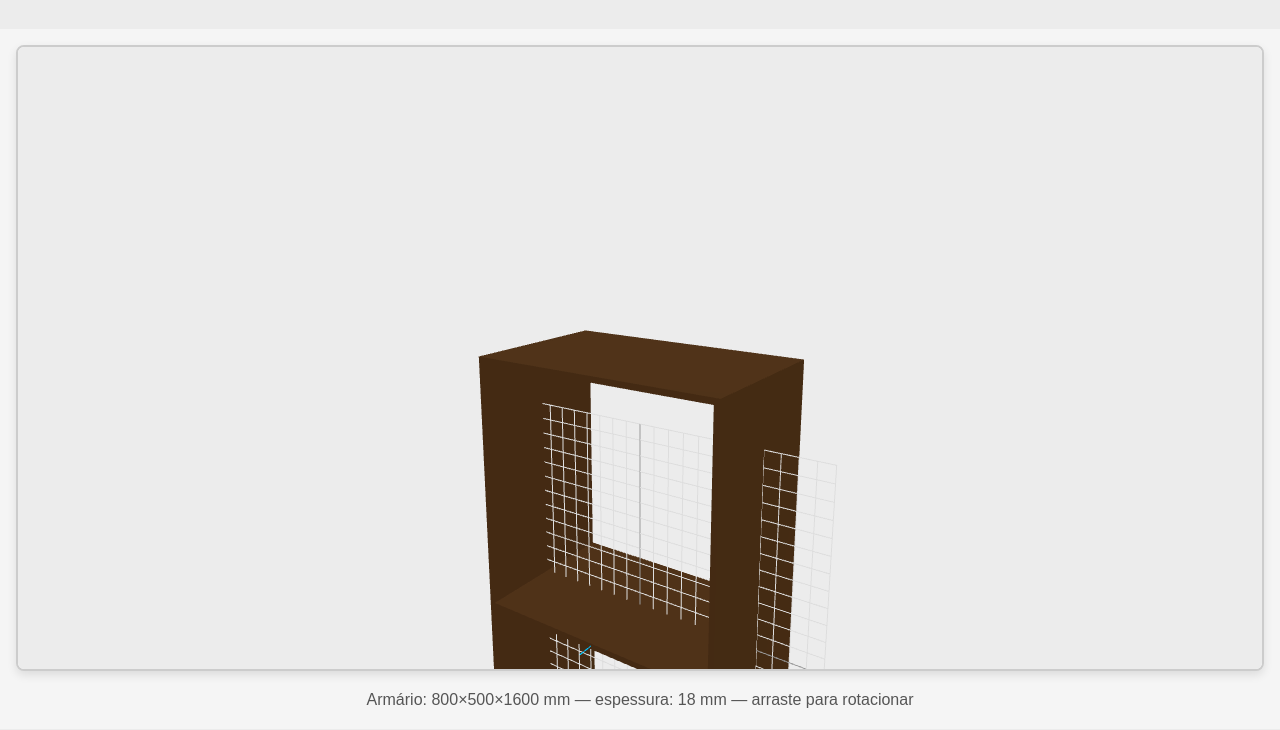
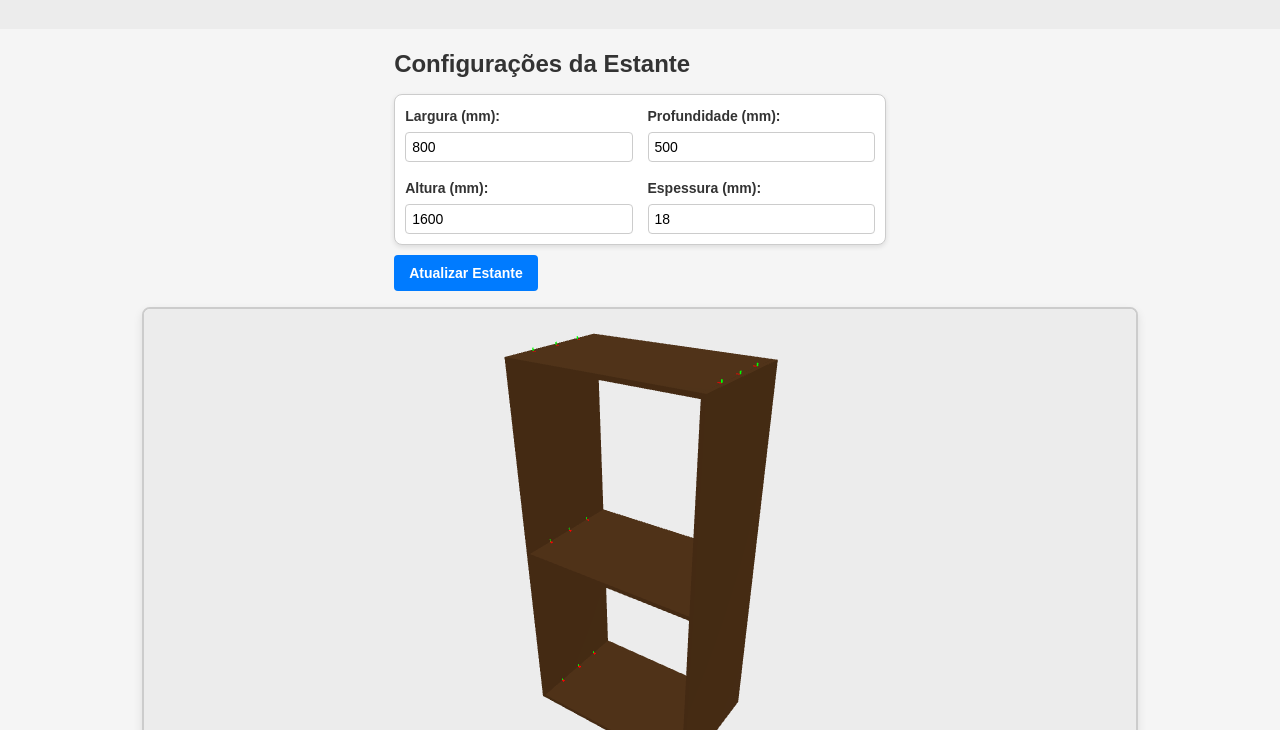
Before and after one commit to MarcoBosc/Desafio-haixun-threeJS, a website with bundled scripts: page src/index.html in a window 1280 px wide. Shown: the part 70-800 px from the top of the page. Built offline with nearby package versions, Linux system fonts and the light colour scheme; animation ran at ten frames a second.

Commit message:
Lógica para furacoes dinamicas e redimensionamento da estante

```diff
--- a/src/index.html
+++ b/src/index.html
@@ -4,6 +4,7 @@
     <meta charset="UTF-8">
     <meta name="viewport" content="width=device-width, initial-scale=1.0">
     <meta name="description" content="Visualização 3D de uma estante armário usando Three.js. Interativa, com dimensões reais, para estudo ou demonstração.">
+    <meta name="keywords" content="3D, Estante, Armário, Three.js, Interativo, Móveis, Visualização 3D">
     <title>Estante 3D Interativa | Three.js</title>
     <link rel="stylesheet" href="./styles/styles.css">
 </head>
@@ -13,10 +14,37 @@
     </header>
 
     <main>
-        <section id="shelf-container"></section>
-        <aside id="info">
-            Armário: 800×500×1600 mm — espessura: 18 mm — arraste para rotacionar
-        </aside>
+        <section id="controls-section" aria-labelledby="controls-title">
+            <h2 id="controls-title">Configurações da Estante</h2>
+            <div id="shelf-controls">
+                <div class="control-group">
+                    <label for="width">Largura (mm):</label>
+                    <input type="number" id="width" name="width" min="100" max="2000" value="800">
+                </div>
+                <div class="control-group">
+                    <label for="depth">Profundidade (mm):</label>
+                    <input type="number" id="depth" name="depth" min="100" max="2000" value="500">
+                </div>
+                <div class="control-group">
+                    <label for="height">Altura (mm):</label>
+                    <input type="number" id="height" name="height" min="500" max="3000" value="1600">
+                </div>
+                <div class="control-group">
+                    <label for="thickness">Espessura (mm):</label>
+                    <input type="number" id="thickness" name="thickness" min="10" max="50" value="18">
+                </div>
+            </div>
+            <button id="update-shelf" class="btn" aria-label="Atualizar estante 3D">Atualizar Estante</button>
+        </section>
+
+        <section id="shelf-section" aria-label="Visualização da estante 3D">
+            <div id="shelf-container" aria-label="Canvas da estante 3D"></div>
+            <aside id="info">
+                Armário: 800×500×1600 mm — espessura: 18 mm — arraste para rotacionar
+            </aside>
+        </section>
+
+        <button id="export-shelf" class="btn" aria-label="Exportar estante 3D">Exportar Estante</button>
     </main>
 
     <footer>
--- /dev/null
+++ b/src/scripts/holes.ts
@@ -0,0 +1,191 @@
+import * as THREE from 'three';
+import { Panel } from '@scripts/types';
+import { getHoleCount } from '@scripts/utils/rules';
+
+type Axis = 'x' | 'y' | 'z';
+
+const EPS = 1e-3;
+
+// Ferragem VB
+const COLOR_CONTACT = 0x00ff00; // Verde: Contato
+const COLOR_ORIGINAL = 0xff0000; // Vermelho: Original
+
+const PILOT_DIAM = 5;   // 5⌀
+const PILOT_DEPTH = 10; // 10mm
+
+const BARREL_DIAM = 20;  // 20⌀
+const BARREL_DEPTH = 13; // 13mm
+
+export function applyHolesToShelf(scene: THREE.Scene, panels: Panel[]): void {
+  for (let i = 0; i < panels.length; i++) {
+    for (let j = i + 1; j < panels.length; j++) {
+      const info = getContactInfo(panels[i], panels[j]);
+      if (!info) continue;
+      createHolesBetween(scene, panels[i], panels[j], info);
+    }
+  }
+}
+
+function getBox(panel: Panel): THREE.Box3 {
+  return new THREE.Box3().setFromObject(panel.mesh);
+}
+
+function nearlyEqual(a: number, b: number, eps = EPS) {
+  return Math.abs(a - b) <= eps;
+}
+
+function intervalOverlap(aMin: number, aMax: number, bMin: number, bMax: number) {
+  const start = Math.max(aMin, bMin);
+  const end = Math.min(aMax, bMax);
+  const length = Math.max(0, end - start);
+  return { start, end, length };
+}
+
+function getContactInfo(a: Panel, b: Panel) {
+  const boxA = getBox(a);
+  const boxB = getBox(b);
+
+  // Tenta contato com cada face no eixo
+  const axes: Axis[] = ['x', 'y', 'z'];
+  for (const axis of axes) {
+    const minA = boxA.min[axis];
+    const maxA = boxA.max[axis];
+    const minB = boxB.min[axis];
+    const maxB = boxB.max[axis];
+
+    // Verifica se a face se encontra nesse eixo
+    let normalSign: 1 | -1 = 0 as 1 | -1;
+    let plane = 0;
+
+    if (nearlyEqual(maxA, minB)) {
+      normalSign = +1;
+      plane = maxA;
+    } else if (nearlyEqual(minA, maxB)) {
+      normalSign = -1;
+      plane = minA;
+    } else {
+      continue;
+    }
+
+
+    const otherAxes = axes.filter(ax => ax !== axis) as Axis[];
+    const uAxis = otherAxes[0];
+    const vAxis = otherAxes[1];
+
+    const uOv = intervalOverlap(boxA.min[uAxis], boxA.max[uAxis], boxB.min[uAxis], boxB.max[uAxis]);
+    const vOv = intervalOverlap(boxA.min[vAxis], boxA.max[vAxis], boxB.min[vAxis], boxB.max[vAxis]);
+
+    if (uOv.length > EPS && vOv.length > EPS) {
+      return {
+        axis,
+        normalSign,
+        plane,
+        uAxis, vAxis,
+        uStart: uOv.start, uEnd: uOv.end,
+        vStart: vOv.start, vEnd: vOv.end
+      };
+    }
+  }
+
+  return null;
+}
+
+function computeHoleCountByLength(length: number): number {
+  const n = getHoleCount(length);
+  if (typeof n === 'number' && n > 0) return n;
+
+  // fallback
+  return Math.max(2, Math.floor(length / 500) + 2);
+}
+
+function createHolesBetween(
+  scene: THREE.Scene,
+  a: Panel,
+  b: Panel,
+  info: {
+    axis: Axis;
+    normalSign: 1 | -1;
+    plane: number;
+    uAxis: Axis;
+    vAxis: Axis;
+    uStart: number; uEnd: number;
+    vStart: number; vEnd: number;
+  }
+) {
+  // Escolhe a maior distancia na superficie de contatos para distribuir os holes
+  const uLen = info.uEnd - info.uStart;
+  const vLen = info.vEnd - info.vStart;
+
+  const primary = uLen >= vLen ? 'u' : 'v';
+  const alongStart = primary === 'u' ? info.uStart : info.vStart;
+  const alongEnd = primary === 'u' ? info.uEnd : info.vEnd;
+  const alongLen = alongEnd - alongStart;
+
+  const sideAxis: Axis = primary === 'u' ? info.vAxis : info.uAxis;
+
+  const perpCenter = primary === 'u'
+    ? (info.vStart + info.vEnd) / 2
+    : (info.uStart + info.uEnd) / 2;
+
+  const count = computeHoleCountByLength(alongLen);
+
+  // Vetores Bases
+  const n = axisToVector(info.axis, info.normalSign);
+  const s = axisToVector(sideAxis, +1);
+  const FACE_EPS = 0.1;
+
+  // Distribui holes com margins (i/(count+1))
+  for (let i = 1; i <= count; i++) {
+    const t = i / (count + 1);
+    const along = alongStart + t * alongLen;
+
+    const base = new THREE.Vector3();
+    base[info.uAxis] = primary === 'u' ? along : perpCenter;
+    base[info.vAxis] = primary === 'v' ? along : perpCenter;
+    base[info.axis] = info.plane;
+
+    // Red barrel (20⌀ x 13mm)
+    const barrelPos = base.clone().addScaledVector(n, BARREL_DEPTH / 2 + FACE_EPS);
+    const barrel = createHoleMarker(barrelPos, BARREL_DIAM / 2, BARREL_DEPTH, COLOR_ORIGINAL, n);
+    scene.add(barrel);
+
+    // Pino verde (5⌀ x 10mm) — perpendicular ao b arrel
+    const pilotSideOffset = BARREL_DIAM / 2 + PILOT_DEPTH / 2;
+    const pilotPos = base.clone()
+      .addScaledVector(s, pilotSideOffset)
+      .addScaledVector(n, -FACE_EPS);
+    const pilot = createHoleMarker(pilotPos, PILOT_DIAM / 2, PILOT_DEPTH, COLOR_CONTACT, s);
+    scene.add(pilot);
+  }
+}
+
+function axisToVector(axis: Axis, sign: 1 | -1): THREE.Vector3 {
+  if (axis === 'x') return new THREE.Vector3(sign, 0, 0);
+  if (axis === 'y') return new THREE.Vector3(0, sign, 0);
+  return new THREE.Vector3(0, 0, sign);
+}
+
+function createHoleMarker(
+    position: THREE.Vector3,
+    radius: number,
+    depth: number,
+    color: number,
+    normal: THREE.Vector3
+  ): THREE.Mesh {
+    const geom = new THREE.CylinderGeometry(radius, radius, depth, 24);
+    const mat = new THREE.MeshBasicMaterial({ color });
+    const mesh = new THREE.Mesh(geom, mat);
+
+    // Orienta o cilindro (default no eixo Y) para alinhar com a direção fornecida
+    const from = new THREE.Vector3(0, 1, 0); // Eixo do cilindro
+    const to = normal.clone().normalize();
+    const quat = new THREE.Quaternion().setFromUnitVectors(from, to);
+    mesh.quaternion.copy(quat);
+
+    mesh.position.copy(position);
+
+    // Marcar como marcador de furo para remoção posterior
+    mesh.userData.isHoleMarker = true;
+
+    return mesh;
+}
--- a/src/scripts/index.ts
+++ b/src/scripts/index.ts
@@ -1,12 +1,6 @@
 import * as THREE from 'three';
 import { OrbitControls } from 'three/examples/jsm/controls/OrbitControls';
 import { createShelf } from '@scripts/shelf';
-
-// ====== DIMENSÕES INICIAIS (mm) ======
-const W: number = 800; // Largura
-const P: number = 500; // Profundidade
-const H: number = 1600; // Altura
-const E: number = 18;   // Espessura
 
 // ====== Container e Renderer ======
 const container: HTMLElement | null = document.getElementById('shelf-container');
@@ -20,21 +14,11 @@ const scene: THREE.Scene = new THREE.Scene();
 scene.background = new THREE.Color(0xececec);
 
 const camera: THREE.PerspectiveCamera = new THREE.PerspectiveCamera(45, 1, 1, 10000);
-camera.position.set(W * 1.5, H * 0.8, P * 3.5);
-camera.lookAt(0, H / 2, 0);
 
 // ====== OrbitControls ======
 const controls: OrbitControls = new OrbitControls(camera, renderer.domElement);
 controls.target.set(0, 0, 0);
 controls.update();
-
-// ====== Helpers ======
-const axes: THREE.AxesHelper = new THREE.AxesHelper(300);
-scene.add(axes);
-
-const grid: THREE.GridHelper = new THREE.GridHelper(1200, 24, 0x999999, 0xdddddd);
-grid.rotation.x = Math.PI / 2;
-scene.add(grid);
 
 // ====== Material ======
 const woodMaterial: THREE.MeshStandardMaterial = new THREE.MeshStandardMaterial({
@@ -43,9 +27,98 @@ const woodMaterial: THREE.MeshStandardMaterial = new THREE.MeshStandardMaterial(
   roughness: 0.8
 });
 
-// ====== Criar o armário ======
-const cabinet: THREE.Group = createShelf(W, P, H, E, woodMaterial);
-scene.add(cabinet);
+// ====== Helpers de UI ======
+type Dims = { W: number; P: number; H: number; E: number };
+
+const widthInput = document.getElementById('width') as HTMLInputElement | null;
+const depthInput = document.getElementById('depth') as HTMLInputElement | null;
+const heightInput = document.getElementById('height') as HTMLInputElement | null;
+const thicknessInput = document.getElementById('thickness') as HTMLInputElement | null;
+const updateBtn = document.getElementById('update-shelf') as HTMLButtonElement | null;
+
+function clampNum(v: number, min?: number, max?: number) {
+  let x = v;
+  if (!Number.isFinite(x)) x = v || 0;
+  if (min !== undefined) x = Math.max(x, Number(min));
+  if (max !== undefined) x = Math.min(x, Number(max));
+  return x;
+}
+
+function readNumber(input: HTMLInputElement | null, fallback: number): number {
+  if (!input) return fallback;
+  const v = input.valueAsNumber;
+  const min = input.min !== '' ? Number(input.min) : undefined;
+  const max = input.max !== '' ? Number(input.max) : undefined;
+  return clampNum(Number.isFinite(v) ? v : fallback, min, max);
+}
+
+function getDimsFromInputs(): Dims {
+  // Fallbacks batem com os valores iniciais dos inputs no HTML
+  const W = readNumber(widthInput, 800);
+  const P = readNumber(depthInput, 500);
+  const H = readNumber(heightInput, 1600);
+  const E = readNumber(thicknessInput, 18);
+  return { W, P, H, E };
+}
+
+function positionCamera(d: Dims) {
+  camera.position.set(d.W * 1.5, d.H * 0.8, d.P * 3.5);
+  camera.lookAt(0, 0, 0);
+  controls.target.set(0, 0, 0);
+  controls.update();
+}
+
+// ====== Limpeza e rebuild ======
+let cabinet: THREE.Group | null = null;
+
+function disposeObject3D(obj: THREE.Object3D) {
+  obj.traverse((o: THREE.Object3D) => {
+    const mesh = o as THREE.Mesh;
+    if (mesh.geometry) {
+      mesh.geometry.dispose?.();
+    }
+    // material pode ser array
+    const mat = (mesh as any).material;
+    if (Array.isArray(mat)) {
+      mat.forEach(m => m?.dispose?.());
+    } else {
+      mat?.dispose?.();
+    }
+  });
+}
+
+function removeHoleMarkers() {
+  const toRemove: THREE.Object3D[] = [];
+  scene.traverse(o => {
+    if ((o as any).userData?.isHoleMarker) toRemove.push(o);
+  });
+  for (const o of toRemove) {
+    scene.remove(o);
+    disposeObject3D(o);
+  }
+}
+
+function rebuildShelf() {
+  // Ler dimensões atuais
+  const dims = getDimsFromInputs();
+
+  // Remover furos antigos
+  removeHoleMarkers();
+
+  // Remover e liberar o armário anterior
+  if (cabinet) {
+    scene.remove(cabinet);
+    disposeObject3D(cabinet);
+    cabinet = null;
+  }
+
+  // Criar e adicionar novo armário
+  cabinet = createShelf(dims.W, dims.P, dims.H, dims.E, woodMaterial, scene);
+  scene.add(cabinet);
+
+  // Ajustar câmera
+  positionCamera(dims);
+}
 
 // ====== Iluminação ======
 const amb: THREE.AmbientLight = new THREE.AmbientLight(0xffffff, 0.6);
@@ -67,6 +140,17 @@ function updateRendererSize(): void {
 window.addEventListener('resize', updateRendererSize);
 updateRendererSize();
 
+// ====== Inicialização ======
+// Renderizar inicialmente com os valores já presentes nos inputs
+rebuildShelf();
+
+// Atualizar ao clicar no botão
+if (updateBtn) {
+  updateBtn.addEventListener('click', () => {
+    rebuildShelf();
+  });
+}
+
 // ====== Render loop ======
 function animate(): void {
   requestAnimationFrame(animate);
--- a/src/scripts/shelf.ts
+++ b/src/scripts/shelf.ts
@@ -1,47 +1,58 @@
 import * as THREE from 'three';
+import { applyHolesToShelf } from '@scripts/holes';
+import { Panel } from '@scripts/types';
 
-/**
- * Cria um armário 3D (estante) baseado nas dimensões fornecidas.
- * @param width Largura total do armário (mm)
- * @param depth Profundidade total do armário (mm)
- * @param height Altura total do armário (mm)
- * @param thickness Espessura das chapas (mm)
- * @param material Material usado para o armário
- * @returns THREE.Group com o armário completo
- */
 export function createShelf(
   width: number,
   depth: number,
   height: number,
   thickness: number,
-  material: THREE.Material
+  material: THREE.Material,
+  scene: THREE.Scene
 ): THREE.Group {
+  const cabinet = new THREE.Group();
 
-  const cabinet: THREE.Group = new THREE.Group();
+  // === Laterais ===
+  const sideGeom = new THREE.BoxGeometry(thickness, height, depth);
+  const left = new THREE.Mesh(sideGeom, material);
+  const right = left.clone();
 
-  // Laterais
-  const sideGeom: THREE.BoxGeometry = new THREE.BoxGeometry(thickness, height, depth);
-  const left: THREE.Mesh<THREE.BoxGeometry, THREE.Material> = new THREE.Mesh(sideGeom, material);
-  const right: THREE.Mesh<THREE.BoxGeometry, THREE.Material> = left.clone() as THREE.Mesh<THREE.BoxGeometry, THREE.Material>;
   left.position.set(-(width / 2 - thickness / 2), 0, 0);
   right.position.set(width / 2 - thickness / 2, 0, 0);
+
   cabinet.add(left, right);
 
-  // Tampo e base
-  const topGeom: THREE.BoxGeometry = new THREE.BoxGeometry(width, thickness, depth);
-  const top: THREE.Mesh<THREE.BoxGeometry, THREE.Material> = new THREE.Mesh(topGeom, material);
+  // Use peças em contato por face: tampo/base entre as laterais
+  const shelfWidth = width - 2 * thickness;
+
+  // === Tampo e base ===
+  const topGeom = new THREE.BoxGeometry(shelfWidth, thickness, depth);
+  const top = new THREE.Mesh(topGeom, material);
   top.position.set(0, height / 2 - thickness / 2, 0);
 
-  const base: THREE.Mesh<THREE.BoxGeometry, THREE.Material> = top.clone() as THREE.Mesh<THREE.BoxGeometry, THREE.Material>;
+  const base = top.clone();
   base.position.set(0, -height / 2 + thickness / 2, 0);
+
   cabinet.add(top, base);
 
-  // Prateleira central
-  const shelfWidth: number = width - 2 * thickness;
-  const shelfGeom: THREE.BoxGeometry = new THREE.BoxGeometry(shelfWidth, thickness, depth);
-  const shelf: THREE.Mesh<THREE.BoxGeometry, THREE.Material> = new THREE.Mesh(shelfGeom, material);
+  // === Prateleira central ===
+  // const shelfWidth = width - 2 * thickness; // já calculado acima
+  const shelfGeom = new THREE.BoxGeometry(shelfWidth, thickness, depth);
+  const shelf = new THREE.Mesh(shelfGeom, material);
   shelf.position.set(0, 0, 0);
   cabinet.add(shelf);
 
+  // === Registrar painéis ===
+  const panels: Panel[] = [
+    { mesh: left, width: thickness, height, depth, position: left.position },
+    { mesh: right, width: thickness, height, depth, position: right.position },
+    { mesh: top, width: shelfWidth, height: thickness, depth, position: top.position },
+    { mesh: base, width: shelfWidth, height: thickness, depth, position: base.position },
+    { mesh: shelf, width: shelfWidth, height: thickness, depth, position: shelf.position }
+  ];
+
+  // === Aplicar furos ===
+  applyHolesToShelf(scene, panels);
+
   return cabinet;
 }
--- /dev/null
+++ b/src/scripts/types/HoleRule.ts
@@ -0,0 +1,5 @@
+export interface HoleRule {
+    min: number;
+    max: number;
+    count: number;
+  }
--- /dev/null
+++ b/src/scripts/types/ShelfConfig.ts
@@ -0,0 +1,6 @@
+export interface ShelfConfig {
+    width: number;
+    depth: number;
+    height: number;
+    thickness: number;
+  }
--- /dev/null
+++ b/src/scripts/types/index.ts
@@ -0,0 +1,3 @@
+export * from './Panel';
+export * from './HoleRule';
+export * from './ShelfConfig';
--- /dev/null
+++ b/src/scripts/utils/rules.ts
@@ -0,0 +1,18 @@
+export interface HoleRule {
+    min: number;
+    max: number;
+    count: number;
+  }
+
+const rules: HoleRule[] = Array.from({ length: 10 }, (_, i) => ({
+    min: i * 500,
+    max: (i + 1) * 500,
+    count: i + 2,
+}));
+
+  export function getHoleCount(length: number): number {
+    for (const r of rules) {
+      if (length >= r.min && length < r.max) return r.count;
+    }
+    return 2;
+  }
--- a/src/styles/styles.css
+++ b/src/styles/styles.css
@@ -23,22 +23,79 @@ h1 {
     margin-bottom: 1rem;
 }
 
+h2 {
+    font-size: 1.5rem;
+    margin-bottom: 0.5rem;
+}
+
 main {
     display: flex;
     flex-direction: column;
     align-items: center;
+    gap: 1rem;
     padding: 1rem;
+}
+
+#shelf-controls {
+    display: flex;
+    flex-wrap: wrap;
+    gap: 15px;
+    margin: 10px 0;
+    padding: 10px;
+    border: 1px solid #ccc;
+    border-radius: 8px;
+    background-color: #fff;
+    width: 100%;
+    max-width: 1200px;
+    box-shadow: 0 2px 5px rgba(0,0,0,0.1);
+}
+
+.control-group {
+    display: flex;
+    flex-direction: column;
+    flex: 1 1 150px;
+}
+
+#shelf-controls label {
+    font-size: 14px;
+    font-weight: bold;
+    margin-bottom: 5px;
+}
+
+#shelf-controls input {
+    padding: 6px;
+    font-size: 14px;
+    border: 1px solid #ccc;
+    border-radius: 4px;
+}
+
+.btn {
+    padding: 10px 15px;
+    font-size: 14px;
+    font-weight: bold;
+    color: #fff;
+    background-color: #007BFF;
+    border: none;
+    border-radius: 4px;
+    cursor: pointer;
+    transition: background-color 0.3s ease;
+}
+
+.btn:hover,
+.btn:focus {
+    background-color: #0056b3;
+    outline: none;
 }
 
 #shelf-container {
     width: 100%;
+    height: 500px;
     position: relative;
     overflow: hidden;
     border: 2px solid #ccc;
     border-radius: 8px;
     background-color: #fff;
     box-shadow: 0 4px 10px rgba(0,0,0,0.1);
-    margin-bottom: 1rem;
 }
 
 #info {
--- a/tsconfig.json
+++ b/tsconfig.json
@@ -10,7 +10,9 @@
     "allowJs": true,
     "baseUrl": "src",
     "paths": {
-      "@scripts/*": ["scripts/*"]
+      "@scripts/*": ["scripts/*"],
+      "@types/*": ["types/*"],
+      "@rules/*": ["rules/*"]
     }
   },
   "include": ["src/**/*"]
```
Also changed, not shown: src/scripts/types/Panel.ts (added, +9 -0 lines), 1 other file.
